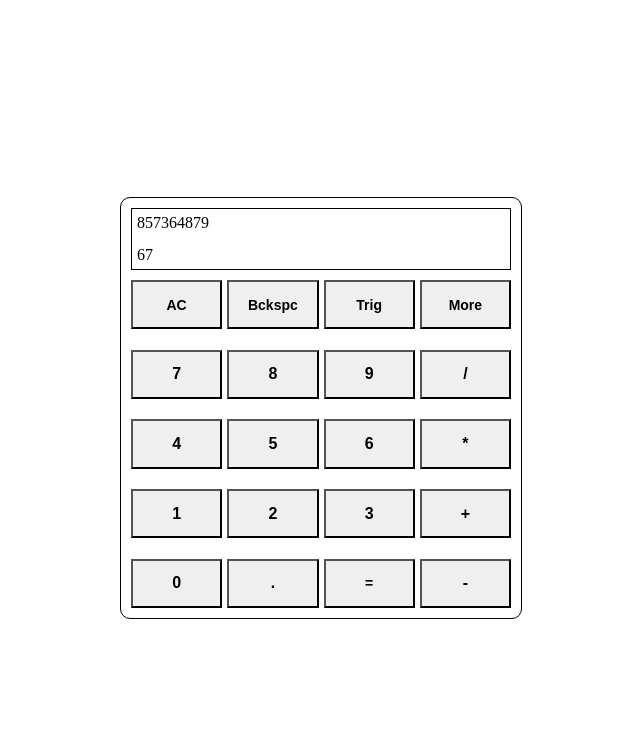
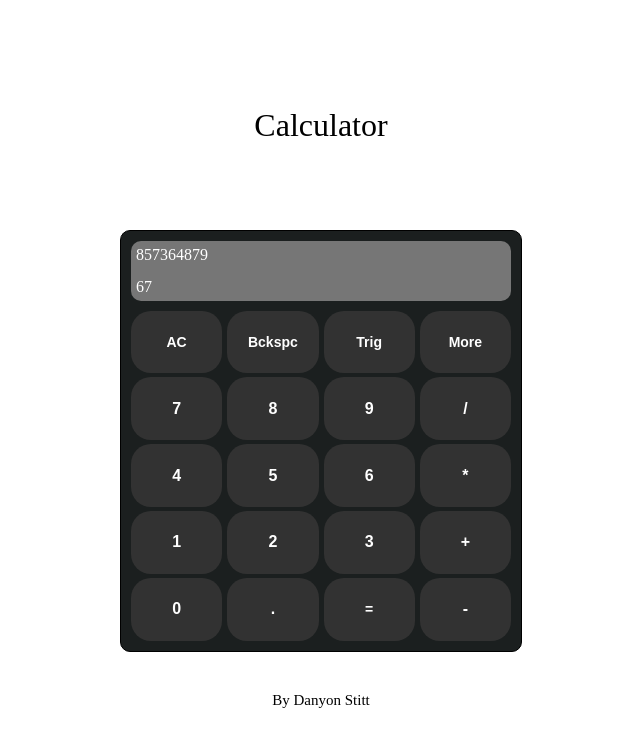
Before and after one commit to DanyonStitt/Calculator, a plain HTML site: page index.html in a window 1280 px wide. Shown: the whole page, without its empty margins (319-959 px from the left). Drawn offline with Linux system fonts and the light colour scheme.

Commit message:
Added colour, header, and footer

```diff
--- a/index.html
+++ b/index.html
@@ -9,6 +9,7 @@
     <link rel="stylesheet" href="style.css">
 </head>
 <body>
+    <div class="header">Calculator</div>
     <!-- Create div for the calculator -->
     <div class="calculator">
         <div class="screen">
@@ -49,6 +50,10 @@
             </div>
         </div>
     </div>
+
     <!-- End note with my user tag -->
+    <div class="footer">
+        By Danyon Stitt
+    </div>
 </body>
 </html>
--- a/style.css
+++ b/style.css
@@ -1,8 +1,14 @@
 body {
     min-height: 100vh;
     display: flex;
+    flex-direction: column;
     align-items: center;
     justify-content: center;
+}
+
+.header {
+    flex: 0.3 0 auto;
+    font-size: 32px;
 }
 
 .calculator {
@@ -16,6 +22,7 @@ body {
     min-width: 280px;
     height: 400px;
     max-height: 80%;
+    background-color: rgb(27, 31, 31);
 }
 
 .screen {
@@ -24,8 +31,10 @@ body {
     justify-content: space-between;
     min-height: 50px;
     margin-bottom: 10px;
-    border: 1px solid black;
     padding: 5px;
+    border-radius: 10px;
+    background-color: rgb(118, 118, 118);
+    color: white;
 }
 
 .main-buttons {
@@ -39,15 +48,18 @@ body {
     display: flex;
     justify-content: space-evenly;
     gap: 5px;
-    height: 15%
+    height: 19%
 }
 
 button {
     width: 50px;
     flex: 1 1 0;
-    border-radius: 0%;
+    border-radius: 20px;
     font-size: 14px;
     font-weight: bold;
+    border-style: none;
+    background-color: rgb(50, 50, 50);
+    color: white;
 }
 
 #number {
@@ -57,3 +69,9 @@ button {
 #function {
     font-size: 16px;
 }
+
+.footer {
+    margin-top: 40px;
+    font-size: 15px;
+    justify-content: flex-end;
+}
```
